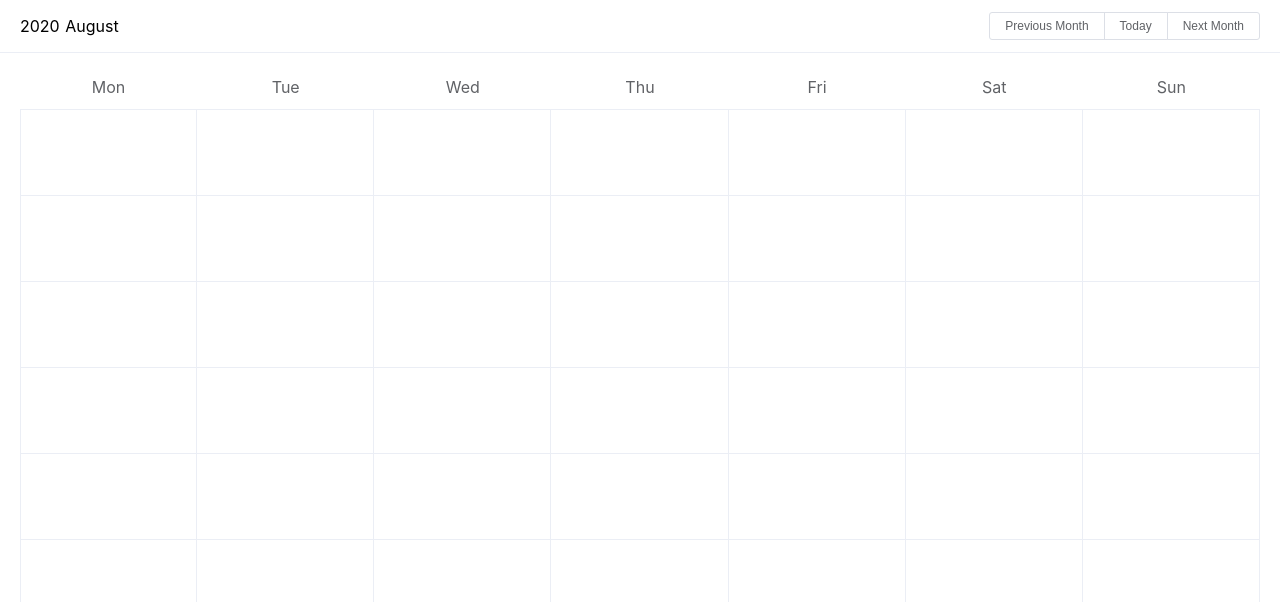
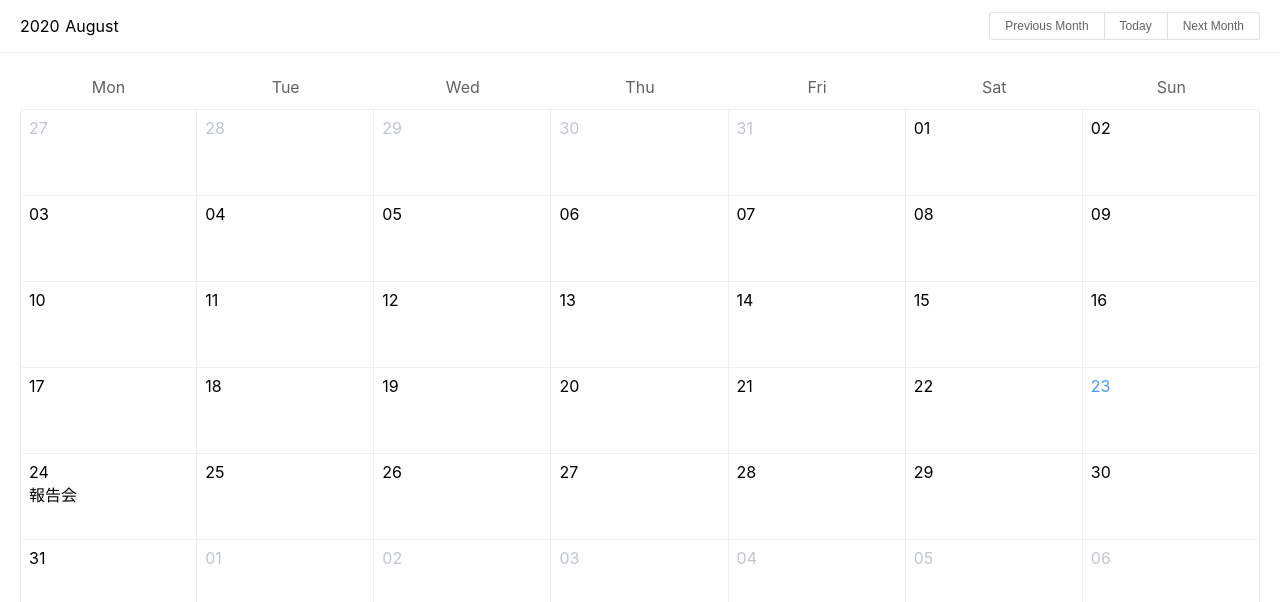
Before and after one commit to jin35314031/scheduler-nuxt, a Nuxt app: page /top in a window 1280 px wide. Shown: the top 602 px of the page. Built offline with nearby package versions, Linux system fonts and the light colour scheme.

Commit message:
EventsTitleDisplay

```diff
--- a/pages/top.vue
+++ b/pages/top.vue
@@ -5,8 +5,9 @@
         slot="dateCell"
         slot-scope="{ date,data }">
           <p :class="data.isSelected ? 'is-selected' : ''">
-           <!--  {{ data.day.split('-').slice(2).join('-') }}{{ data.isSelected ? '✔️' : ''}} -->
+           {{ data.day.split('-').slice(2).join('-') }}{{ data.isSelected ? '✔️' : ''}}
           </p>
+          <p v-if="data.day == calendarEvents[0].start">{{calendarEvents[0].title}}</p>
 
        </div>
     </el-calendar>
```
